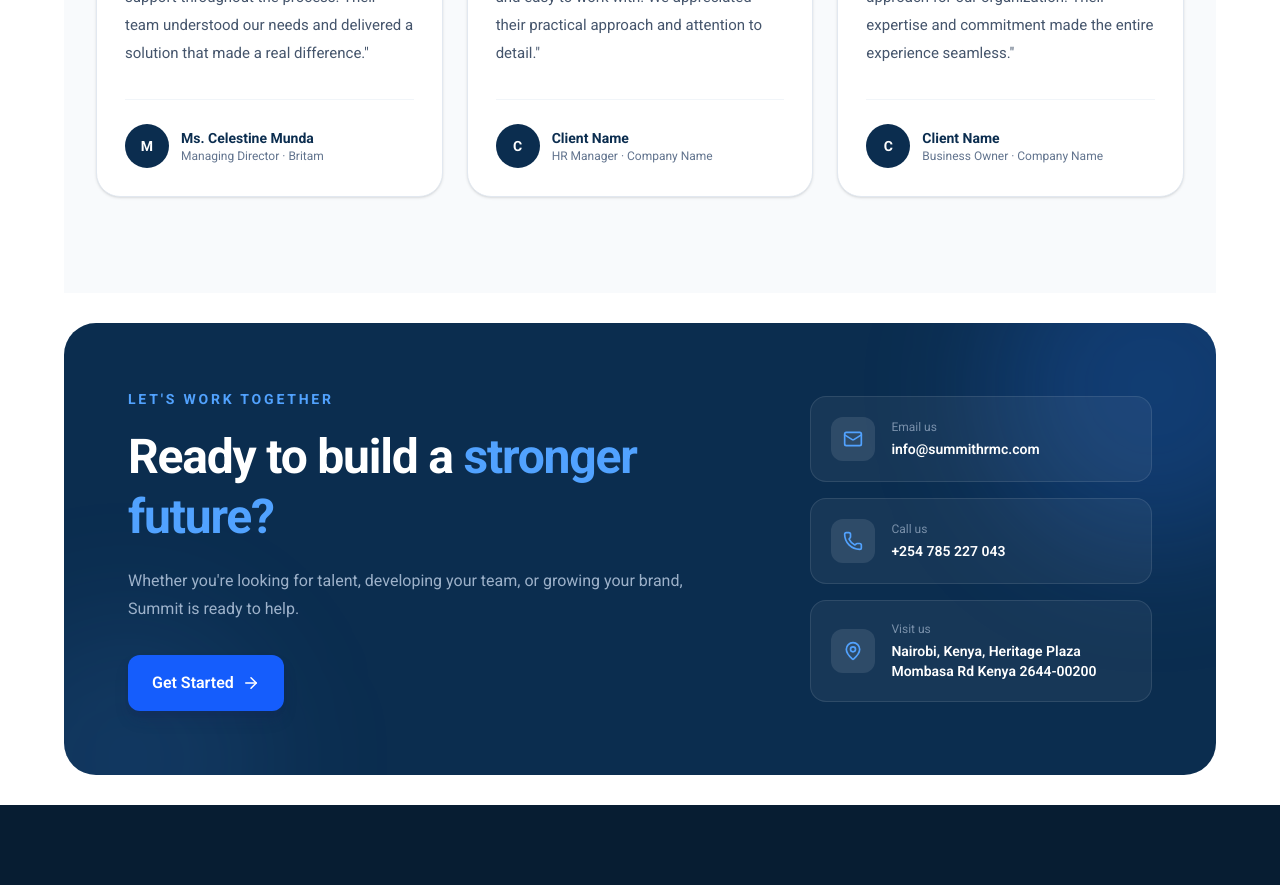
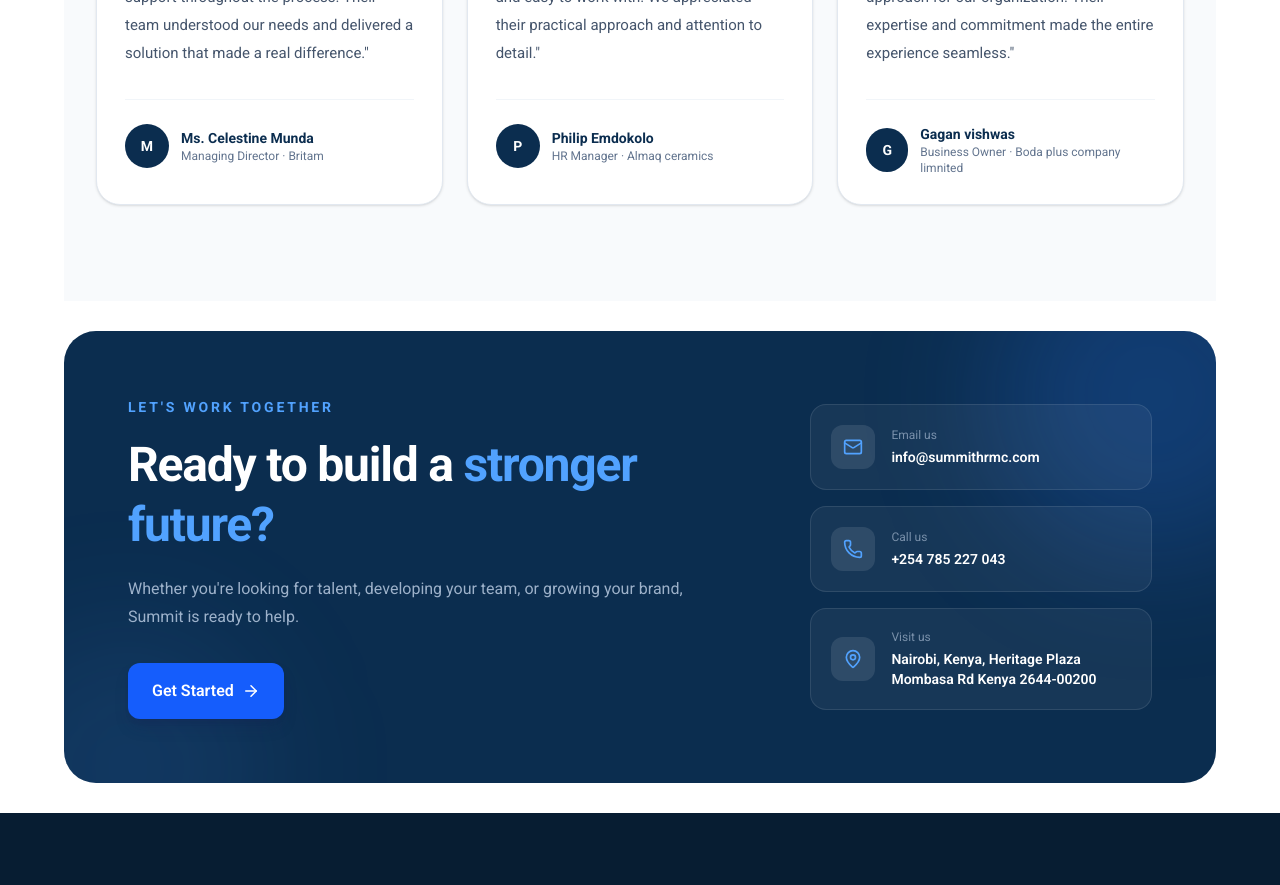
Before and after one commit to phillipmdicullar/summithr, a React (Vite) app in the folder summit-hrmc/: page / in a window 1280 px wide. Shown: the part 5360-6245 px from the top of the page. Built offline with nearby package versions, Linux system fonts and the light colour scheme.

Commit message:
completed

```diff
--- a/summit-hrmc/src/sections/Testimonials.jsx
+++ b/summit-hrmc/src/sections/Testimonials.jsx
@@ -8,15 +8,15 @@ const testimonials = [
     text: "Summit provided professional and reliable support throughout the process. Their team understood our needs and delivered a solution that made a real difference.",
   },
   {
-    name: "Client Name",
+    name: "Philip Emdokolo",
     role: "HR Manager",
-    company: "Company Name",
+    company: "Almaq ceramics",
     text: "The team was responsive, professional, and easy to work with. We appreciated their practical approach and attention to detail.",
   },
   {
-    name: "Client Name",
+    name: "Gagan vishwas",
     role: "Business Owner",
-    company: "Company Name",
+    company: "Boda plus company limnited",
     text: "Summit helped us identify the right approach for our organization. Their expertise and commitment made the entire experience seamless.",
   },
 ];
```
